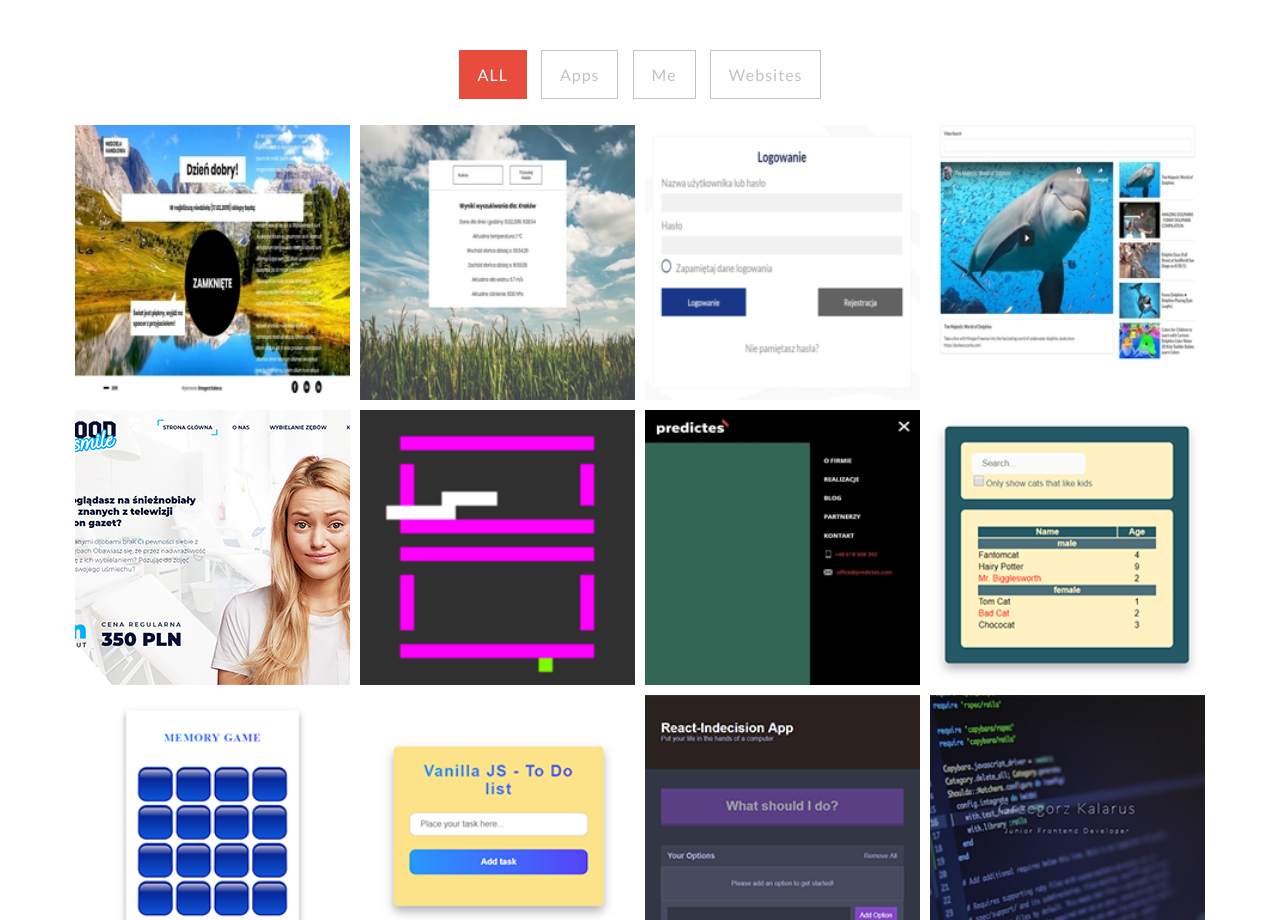
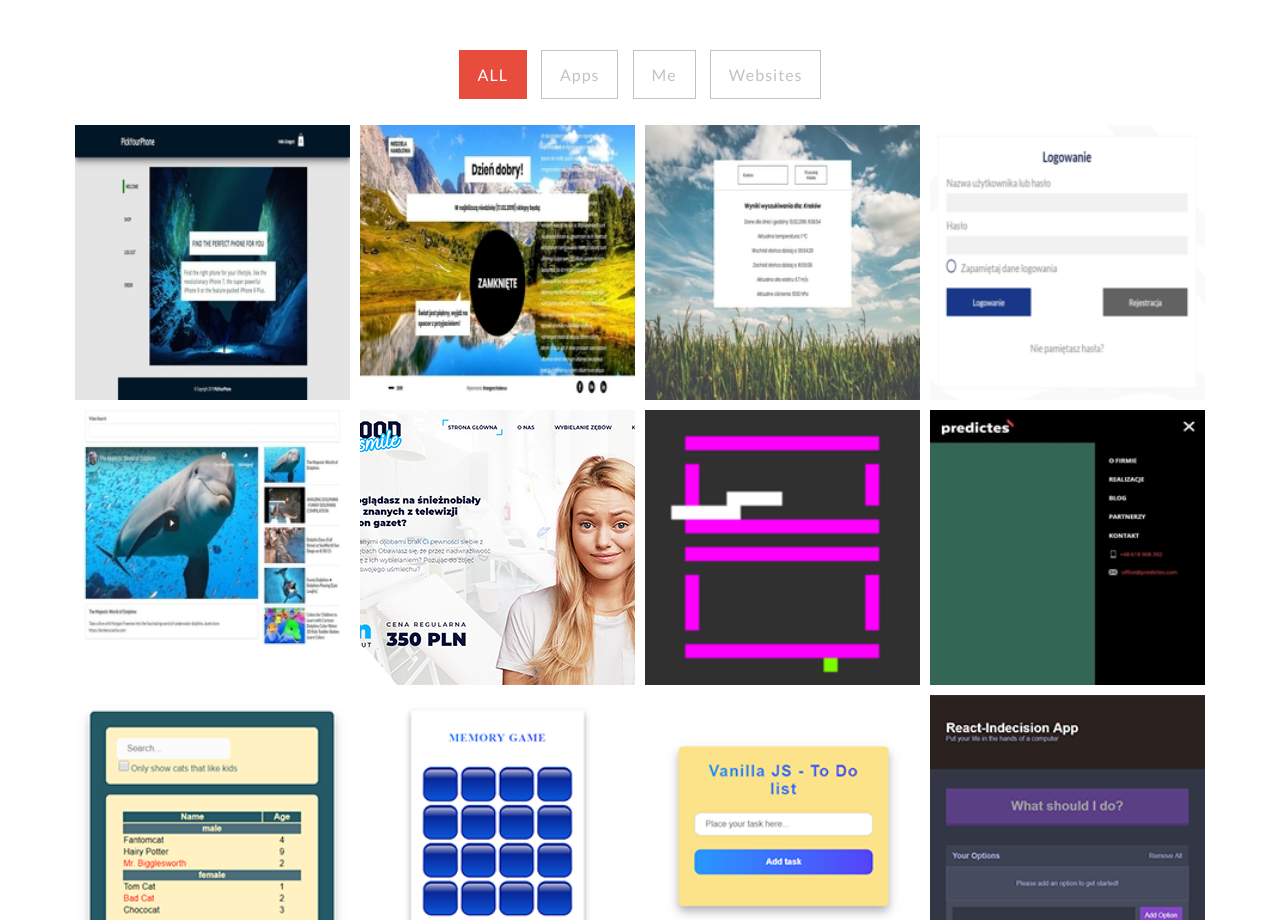
Before and after one commit to gkalarus/Portfolio, a website: page index.html in a window 1280 px wide. Shown: the part 3145-4065 px from the top of the page. Drawn offline with nearby package versions, Linux system fonts and the light colour scheme; animation ran at ten frames a second.

Commit message:
portfolio

```diff
--- a/index.html
+++ b/index.html
@@ -252,6 +252,21 @@
 
                 <div class="itemsContainer">
                     <ul class="items">
+                        <li class="apps col-xs-12 col-sm-6 col-md-4 col-lg-3">
+                            <div class="item">
+                                <img src="img/portfolio/thumbnail/pickyourphone.jpg" alt="">
+                                <div class="icons">
+                                    <a href="https://gkalarus.github.io/shop" title="Live View" class="openButton"
+                                        target="_blank">
+                                        <i class="fa fa-search"></i>
+                                    </a>
+                                    <a href="https://github.com/gkalarus/shop-react" target="_blank" class="projectLink" title="Source Files">
+                                        <i class="fa fa-link"></i>
+                                    </a>
+                                </div>
+                                <div class="imageOverlay"></div>
+                            </div>
+                        </li>
                         <li class="apps col-xs-12 col-sm-6 col-md-4 col-lg-3">
                             <div class="item">
                                 <img src="img/portfolio/thumbnail/sunday_min.jpg" alt="">
```
Also changed, not shown: img/portfolio/thumbnail/pickyourphone.jpg (added).
